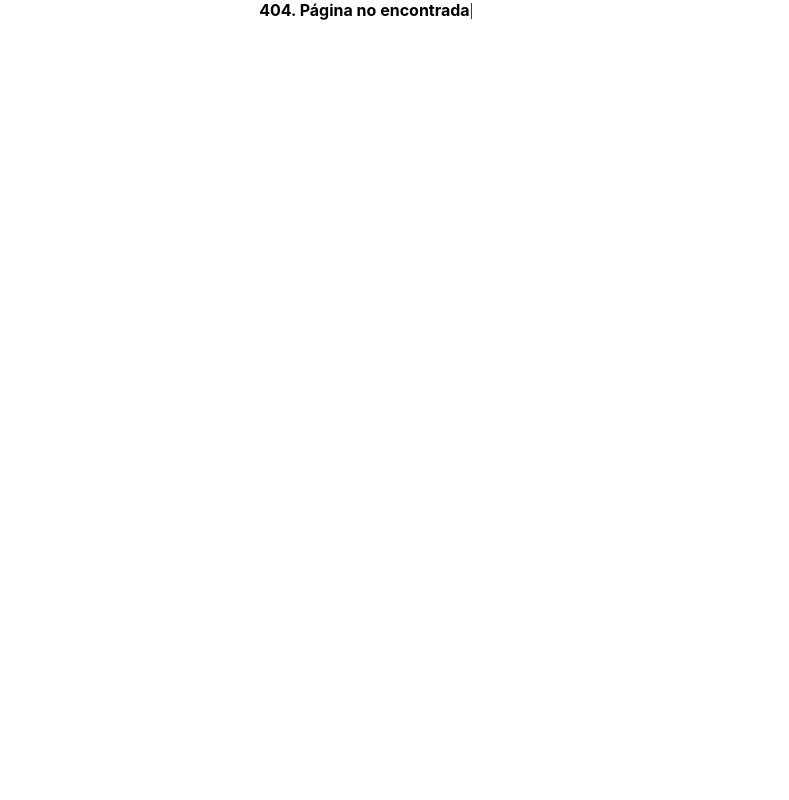
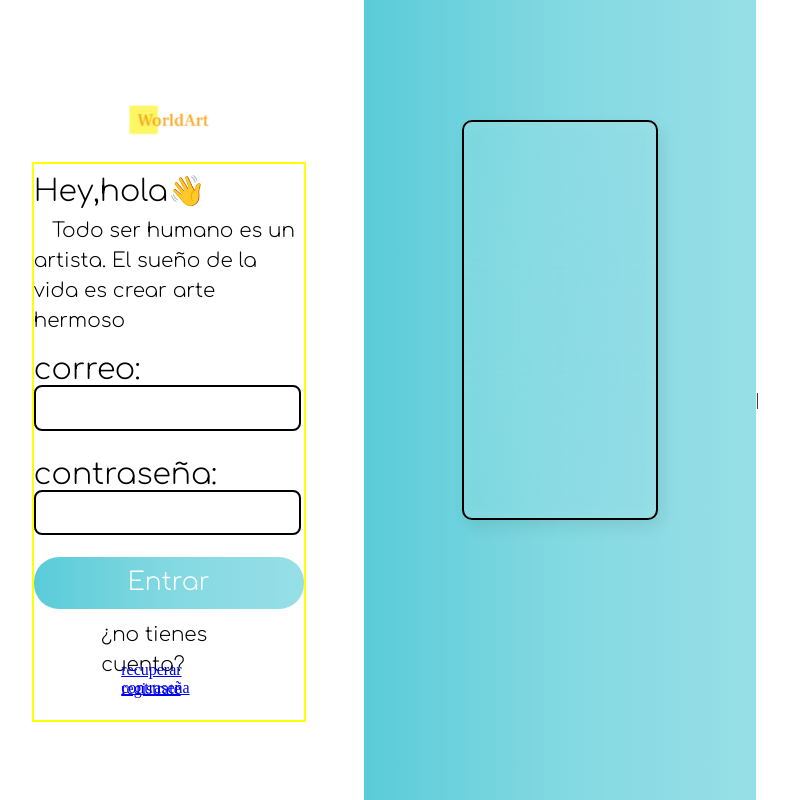
Before and after one commit to PedroPortillo0/WordArt, a React (Vite) app: page /inicioSesion in a window 1280 px wide. Before the commit this address had no page. Shown: the whole page, without its empty margins (274-1063 px from the left). Built offline with nearby package versions, Linux system fonts and the light colour scheme.

Commit message:
add Login

```diff
--- /dev/null
+++ b/src/components/atoms/ButtonLogin.jsx
@@ -0,0 +1,26 @@
+import styled from 'styled-components';
+
+const StyledButton = styled.button`
+background: linear-gradient(90deg, rgba(48, 191, 206, 0.8) 0.29%, rgba(48, 191, 206, 0.6) 50.52%, rgba(48, 191, 206, 0.5) 100%);
+ width: 100%;
+ height: 100%;
+ font-size: 25px;
+line-height: 25px;
+border-radius: 25px;
+color: white;
+font-family: Comfortaa;
+border: 0px;
+
+
+`;
+
+function Button() {
+    return (
+        <StyledButton >
+           Entrar
+        </StyledButton>
+
+    );
+}
+
+export default Button;
--- /dev/null
+++ b/src/components/atoms/InputLogin.jsx
@@ -0,0 +1,26 @@
+import styled from 'styled-components';
+
+const StyledInput = styled.input`
+ border: 2px solid black;
+
+ width: 100%;
+ height: 100%;
+ width: 99%;
+ height: 50%;
+ border-radius: 8px;
+ font-family: Comfortaa;
+ font-size: 25px;
+line-height: 25px;
+
+
+
+
+`;
+
+function Input({type}){
+    return(
+        <StyledInput type={type}  />
+    )
+}
+
+export default Input;
--- /dev/null
+++ b/src/components/atoms/LabelLogin.jsx
@@ -0,0 +1,17 @@
+import styled from 'styled-components';
+
+const StyledLabel = styled.label`
+font-family: Comfortaa;
+font-size: 30px;
+font-size: 20px;
+line-height: 30px;
+
+`;
+
+function Label({msn}) {
+    return (
+        <StyledLabel>{msn}</StyledLabel>
+     );
+}
+
+export default Label;
--- /dev/null
+++ b/src/components/atoms/LogoLogin.jsx
@@ -0,0 +1,15 @@
+import logo from "../../assets/img/LogoLogin.svg";
+import styled from 'styled-components';
+
+
+const StyledLogo = styled.img`
+width: 96px;
+height: 84px;
+`;
+function Logo() {
+    return (
+       <StyledLogo src={logo} />
+    );
+}
+
+export default Logo;
--- /dev/null
+++ b/src/components/atoms/TitleLogin.jsx
@@ -0,0 +1,16 @@
+import styled from 'styled-components';
+
+const StyledTitle = styled.label`
+font-family: Comfortaa;
+font-size: 30px;
+line-height: 30px;
+
+`;function Title({msn}) {
+
+    return (
+        <StyledTitle>{msn}</StyledTitle>
+
+     );
+}
+
+export default Title;
--- /dev/null
+++ b/src/components/molecules/WrapperInputLogin.jsx
@@ -0,0 +1,24 @@
+import Title from "../atoms/TitleLogin";
+import Input from "../atoms/InputLogin";
+import styled from 'styled-components';
+
+const StyledWrapperInput = styled.div`
+width: 100%;
+height: 20%;
+display:flex;
+justify-content:center;
+align-items:flex-start;
+flex-direction: column;
+padding-top: 5%;
+`;
+
+function WrapperlInput({msn,type}) {
+    return (
+        <StyledWrapperInput>
+            <Title msn={msn}/>
+            <Input type={type}/>
+        </StyledWrapperInput>
+     );
+}
+
+export default WrapperlInput;
--- /dev/null
+++ b/src/components/organism/GroupInputsLogin.jsx
@@ -0,0 +1,178 @@
+import styled from 'styled-components';
+import { Link } from 'react-router-dom';
+
+import WrapperlInput from "../molecules/WrapperInputLogin";
+
+import Button from '../atoms/ButtonLogin';
+import Logo from "../atoms/LogoLogin";
+import Label from '../atoms/LabelLogin';
+import Title from '../atoms/TitleLogin';
+
+
+const StyledContainer = styled.div` //padre
+width:100%;
+height:100vh;
+display:flex;
+`;
+
+const StyledInputGroup = styled.div` //hijo1
+width:50%;
+height: 100%;
+justify-content:center;
+align-items:center;
+display:flex;
+flex-direction:column;
+`;
+
+const StyledButton = styled.div` //hijo(1,1) lado izquierdo
+
+width:100%;
+height:10%;
+display: flex;
+justify-content:center;
+align-items:flex-start;
+flex-direction: column;
+margin-top: 5%;
+
+`;
+
+const StyledContainerhijo = styled.div` //hijo(2,1) lado derecho
+width:50%;
+height: 50vh;
+justify-content:center;
+border-radius: 10px;
+align-items:center;
+display:flex;
+flex-direction:column;
+background: rgba(255, 255, 255, 0.08);
+border: 1px solid rgba(255, 255, 255, 0.08);
+box-shadow: 4px 7px 15px rgba(0, 0, 0, 0.08), inset -1px 4px 2px rgba(201, 201, 201, 0.1), inset -5px 5px 12px rgba(255, 255, 255, 0.05), inset 5px -5px 12px rgba(255, 255, 255, 0.05);
+backdrop-filter: blur(75px);
+border: 2px solid;
+`;
+
+const StyledContainer2 = styled.div` //hijo2
+
+width:50%;
+height: 100%;
+background: linear-gradient(90deg, rgba(48, 191, 206, 0.8) 0.29%, rgba(48, 191, 206, 0.6) 50.52%, rgba(48, 191, 206, 0.5) 100%);
+justify-content:center;
+align-items:center;
+display:flex;
+flex-direction:column;
+
+`;
+
+const StyledInputHijo = styled.div` //hijo1(1,2)
+    display: flex;
+    justify-content: center;
+    height: 70%;
+    align-items: flex-start;
+    flex-direction: column;
+    width: 70%;
+    border: 2px solid yellow;
+`;
+
+const StyledLogo= styled.div` //hijo(1,2) lado izquierdo
+width:100%;
+height:30%;
+display: flex;
+align-items:center;
+flex-direction: column;
+margin-top: 5%;
+
+`;
+const Styledtexto2= styled.div`
+width:100%;
+height:60%;
+align-items:center;
+flex-direction: column;
+`;
+const Styledtexto1= styled.div`
+width:100%;
+height:25%;
+align-items:center;
+flex-direction: column;
+`;
+const StyledCrearCuenta= styled.div`
+width:100%;
+height:20%;
+padding-top: 2%;
+
+align-items:center;
+display:flex;
+flex-direction:column;
+`;
+const StyledCrear= styled.div`
+width:50%;
+height:20%;
+padding-top: 2%;
+`;
+const StyledRecuperar= styled.div`
+width:50%;
+height:20%;
+padding-top: 2%;
+align-items:center;
+display:flex;
+flex-direction:column;
+`;
+const StyledrexroGrnde= styled.div`
+width:50%;
+height:20%;
+padding-top: 2%;
+align-items:center;
+display:flex;
+flex-direction:column;
+`;
+
+
+function GroupInputs({msn}) {
+    return (
+        //padre
+        <StyledContainer>
+
+            <StyledInputGroup >
+                <Logo/>
+                <StyledInputHijo>
+                    <StyledLogo>
+                      <Styledtexto1>
+                     <Title  msn=" Hey,hola👋"/>
+                      </Styledtexto1>
+                      <Styledtexto2>
+                      <Label msn ="ㅤTodo ser humano es un artista. El sueño de la vida es crear arte hermoso"/>
+                      </Styledtexto2>
+                    </StyledLogo>
+                    <WrapperlInput
+                    msn="correo:"
+                    type="text">
+                    </ WrapperlInput>
+                    <WrapperlInput
+                        msn="contraseña:"
+                        type="password">
+                    </ WrapperlInput>
+                    <StyledButton>
+                    <Button ></Button>
+                    </StyledButton>
+                    <StyledCrearCuenta>
+                        <StyledCrear>
+                        <Label msn=" ¿no tienes cuenta?" /> <Link to="/register"> <label>registrate</label></Link>
+                        </StyledCrear>
+                        <StyledRecuperar>
+                        <Link to="/"> <label>recuperar contraseña</label></Link>
+                        </StyledRecuperar>
+                    </StyledCrearCuenta>
+                </StyledInputHijo>
+            </StyledInputGroup >
+
+                <StyledContainer2>
+                  <StyledContainerhijo>
+                  </StyledContainerhijo>
+                  <StyledrexroGrnde>
+
+                  </StyledrexroGrnde>
+                </StyledContainer2>
+        </StyledContainer> //fin padre
+    );
+}
+
+export default GroupInputs;
--- a/src/container/App.jsx
+++ b/src/container/App.jsx
@@ -3,6 +3,7 @@ import NotFound from '../pages/NotFound'
 import LandingPage from "../pages/LandingPage";
 import RecuperarContraseña from '../pages/RecuperarContraseña';
 import Register from '../pages/Register';
+import Login from '../pages/Login';
 
 function App() {
     return (
@@ -10,6 +11,7 @@ function App() {
             <Routes>
                 <Route path="/" element={<LandingPage/>} />
                 <Route path="/registrarse" element={<Register/>}/>
+                <Route path="/inicioSesion" element={<Login/>}/>
                 <Route path="/recuperarContraseña" element={<RecuperarContraseña/>} />
                 <Route path="/*" element={<NotFound/>} />
             </Routes>
--- /dev/null
+++ b/src/pages/Login.jsx
@@ -0,0 +1,9 @@
+import GroupInputs from "../components/organism/GroupInputsLogin";
+
+function Login() {
+    return (
+     <GroupInputs/>
+    );
+}
+
+export default Login;
```
Also changed, not shown: src/assets/img/LogoLogin.svg (added).
